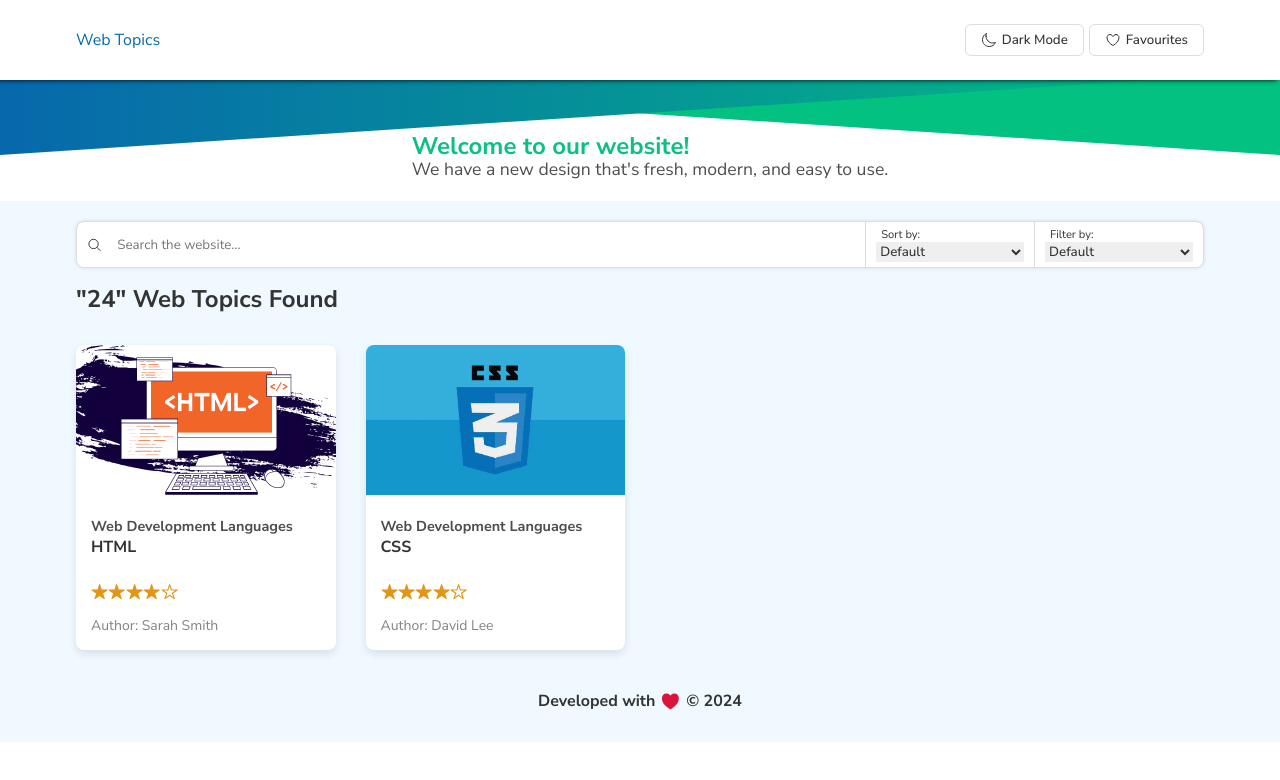
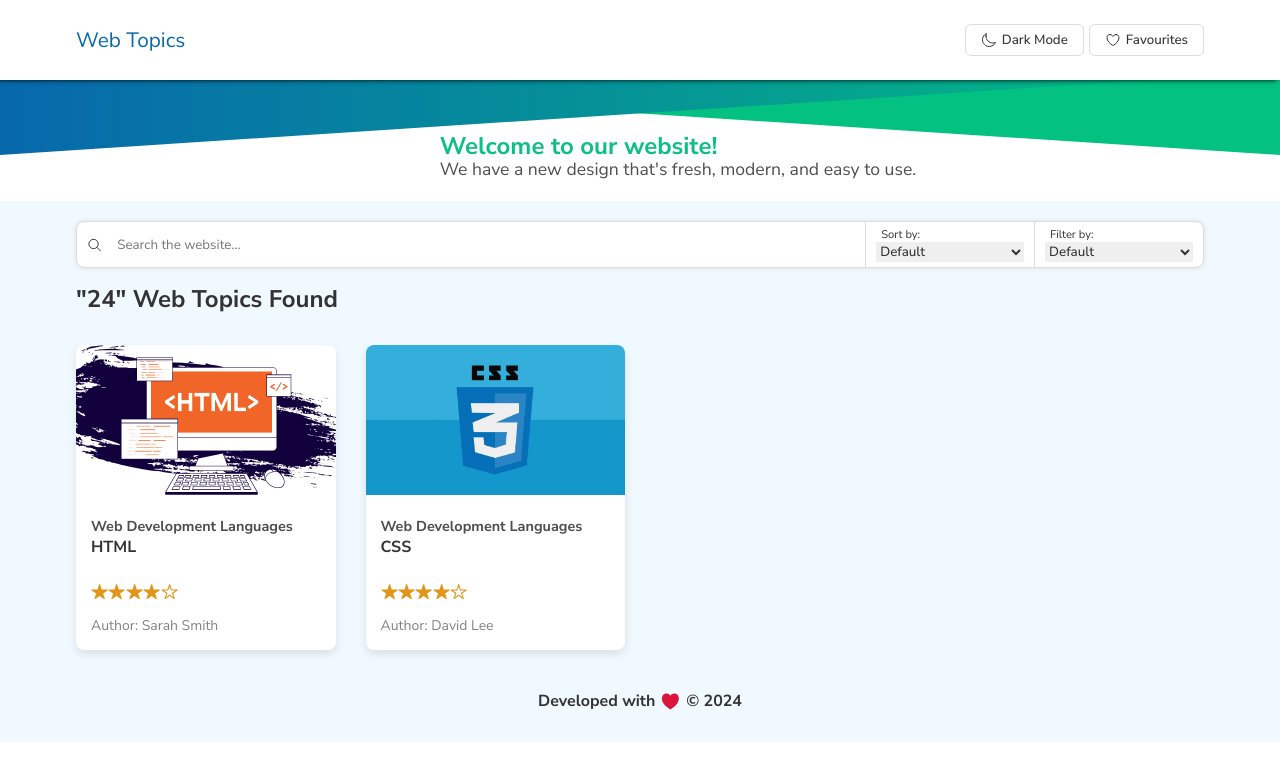
Before and after one commit to SD-0924/Khaled-Saleh-project1, a plain HTML site: page index.html in a window 1280 px wide. Drawn offline with nearby package versions, Linux system fonts and the light colour scheme.

Commit message:
Use semantic element for the brand

```diff
--- a/assests/css/default-header.css
+++ b/assests/css/default-header.css
@@ -4,7 +4,11 @@
     box-shadow: -3px 0px 5px 0px black;
 }
 
-.brand{
+#brand{
+    font-size: 1.3rem;
+}
+
+#brand a{
     color: var(--brand-primary);
     font-weight: 400;
 }
@@ -65,7 +69,7 @@ ion-icon[name="moon-outline"],ion-icon[name="heart-outline"]{
 #h-welcome{
     margin-top: 50px;
     margin-bottom: 25px;
-    margin-left: 20px;
+    margin-left: var(--w-edge);
 }
 #h-welcome h2{
     color: #0dbf85;
--- a/index.html
+++ b/index.html
@@ -16,7 +16,7 @@
 <body class="flex d-column">
     <header>
         <div class="header flex j-between p-edge a-center">
-            <a class="brand" href="./index.html">Web Topics</a>
+            <h1 id="brand"><a href="./index.html">Web Topics</a></h1>
             <div class="flex gap-1">
                 <button class="button-default flex a-center gap-1"><ion-icon name="moon-outline"></ion-icon><span>Dark Mode</span></button>
                 <button class="button-default flex a-center gap-1"><ion-icon name="heart-outline"></ion-icon><span>Favourites</span></button>
@@ -100,8 +100,8 @@
             </div>
         </div>
     </main>
-    <footer class="flex j-center a-center gap-1">
-        Developed with <ion-icon id="full-heart" name="heart"></ion-icon> © 2024
+    <footer>
+        <p class="flex j-center a-center gap-1">Developed with <ion-icon id="full-heart" name="heart"></ion-icon> © 2024</p>
     </footer>
     <script type="module" src="https://unpkg.com/ionicons@7.1.0/dist/ionicons/ionicons.esm.js"></script>
     <script nomodule src="https://unpkg.com/ionicons@7.1.0/dist/ionicons/ionicons.js"></script>
```
